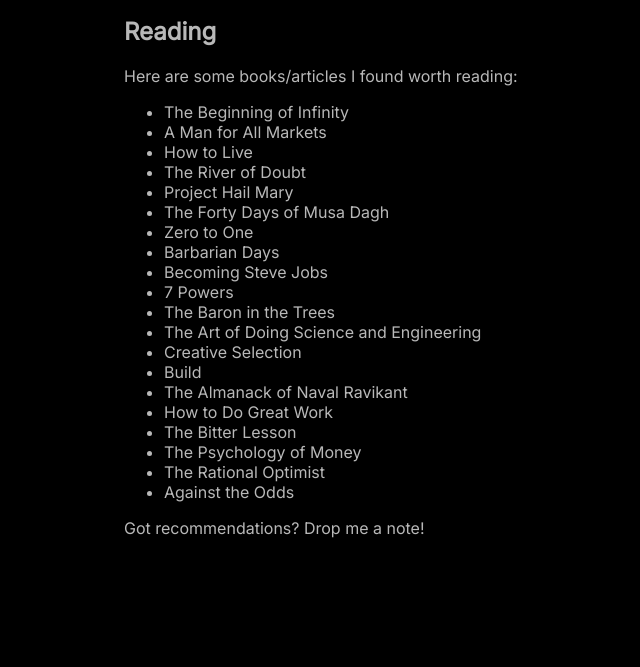
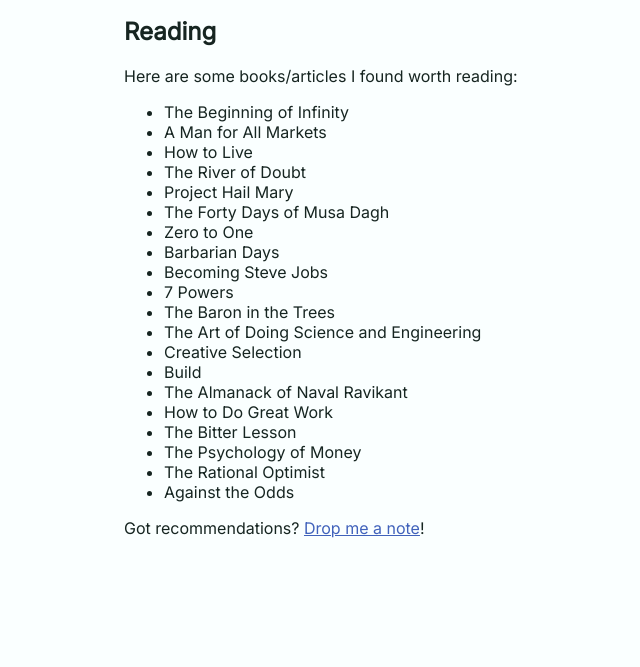
Before and after one commit to micheldehn/website, a plain HTML site: page reading.html in a window 1280 px wide. Shown: the part 133-800 px from the top of the page, without its empty margins (4-644 px from the left). Drawn offline with Linux system fonts and the light colour scheme.

Commit message:
Change colors

```diff
--- a/reading.html
+++ b/reading.html
@@ -68,6 +68,6 @@
       <li>Against the Odds</li>
     </ul>
 
-    Got recommendations? Drop me a note!
+    Got recommendations? <a href= "mailto:hey@micheldehn.com">Drop me a note</a>!
   </body>
 </html>
--- a/style.css
+++ b/style.css
@@ -1,14 +1,14 @@
 @import url("https://fonts.googleapis.com/css?family=Inter");
 
 body {
-  background-color: rgb(0, 0, 0);
+  background-color: rgb(250, 255, 255);
   font-family: "Inter", sans-serif;
-  color: rgba(255, 255, 255, 0.72);
+  color: rgb(22, 37, 33);
   max-width: 70ch;
 }
 
 a {
-  color: #5bc06b;
+  color: rgb(64, 98, 187);
 }
 
 @media screen and (min-width: 768px) {
```
Also changed, not shown: favicon.ico, img/android-chrome-192x192.png, img/android-chrome-512x512.png, img/apple-touch-icon.png, img/favicon-16x16.png, img/favicon-32x32.png.
